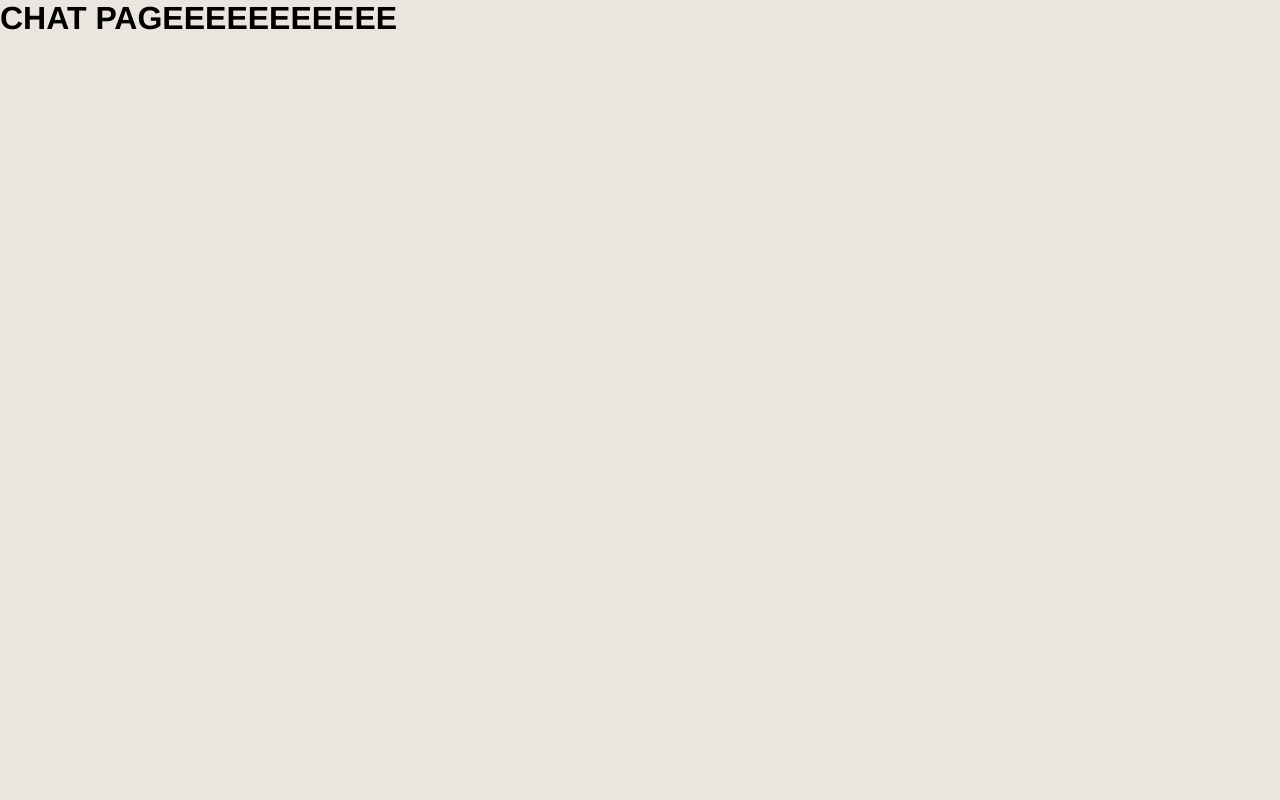
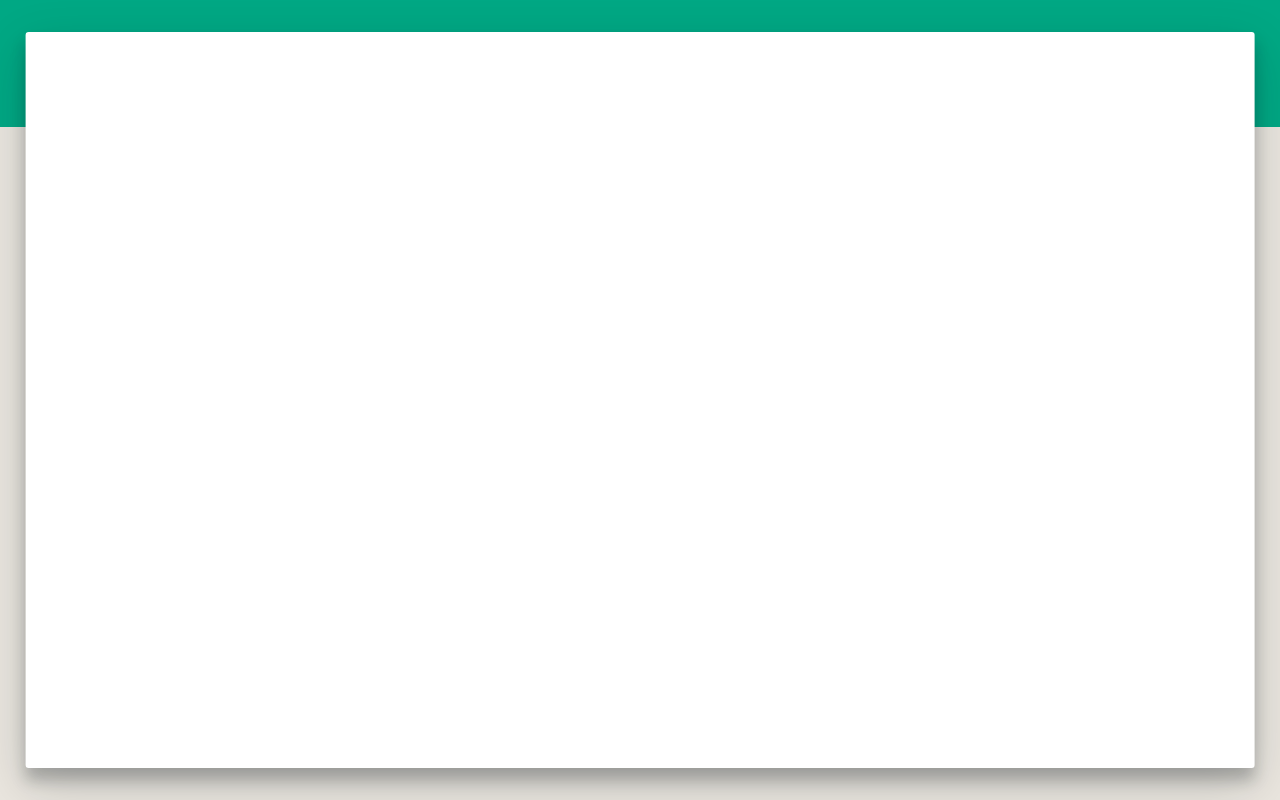
Before and after one commit to BadGuyGTX750/realtime-chatapp-FE, a React (Create React App) app: page /conversations in a window 1280 px wide. Built offline with nearby package versions, Linux system fonts and the light colour scheme.

Commit message:
Worked a lil bit on conv page

```diff
--- a/src/pages/ChatPage.css
+++ b/src/pages/ChatPage.css
@@ -0,0 +1,12 @@
+
+.conv-page-wrapper {
+  top: 50%;
+  left: 50%;
+  transform: translate(-50%, -50%);
+  position: absolute;
+  width: 96%;
+  height: 92%;
+  background-color: #ffffff;
+  border-radius: 3px;
+  box-shadow: 0 17px 50px 0 rgba(11,20,26,.19), 0 12px 15px 0 rgba(11,20,26,.24);
+}
--- a/src/pages/ChatPage.js
+++ b/src/pages/ChatPage.js
@@ -1,9 +1,13 @@
-
+import "./ChatPage.css"
+import Navbar from "../components/navbar/Navbar"
 
 const ChatPage = () => {
   return (
-    <div>
-      <h1>CHAT PAGEEEEEEEEEEE</h1>
+    <div className="conv-page">
+      <Navbar height="127px"/>
+      <div className="conv-page-wrapper">
+
+      </div>
     </div>
   )
 }
```
